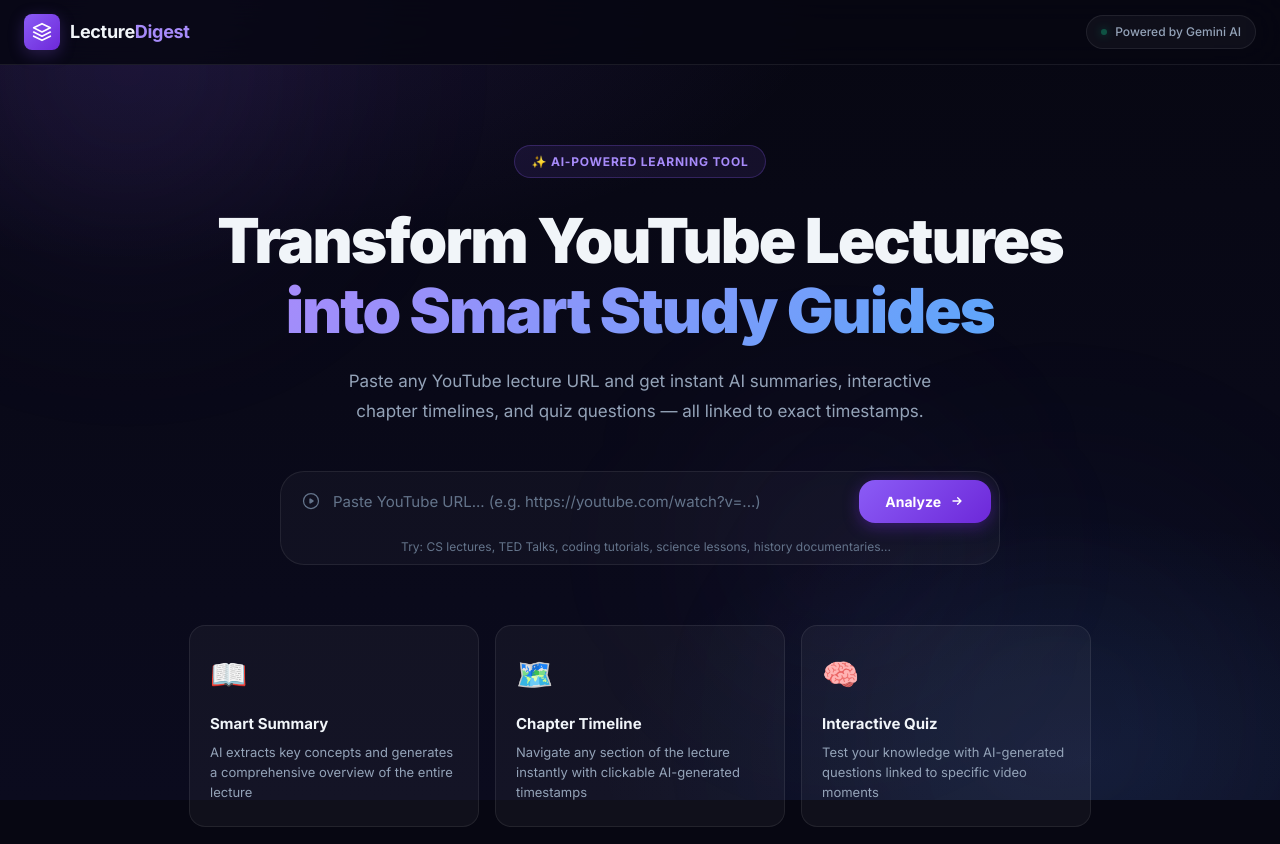
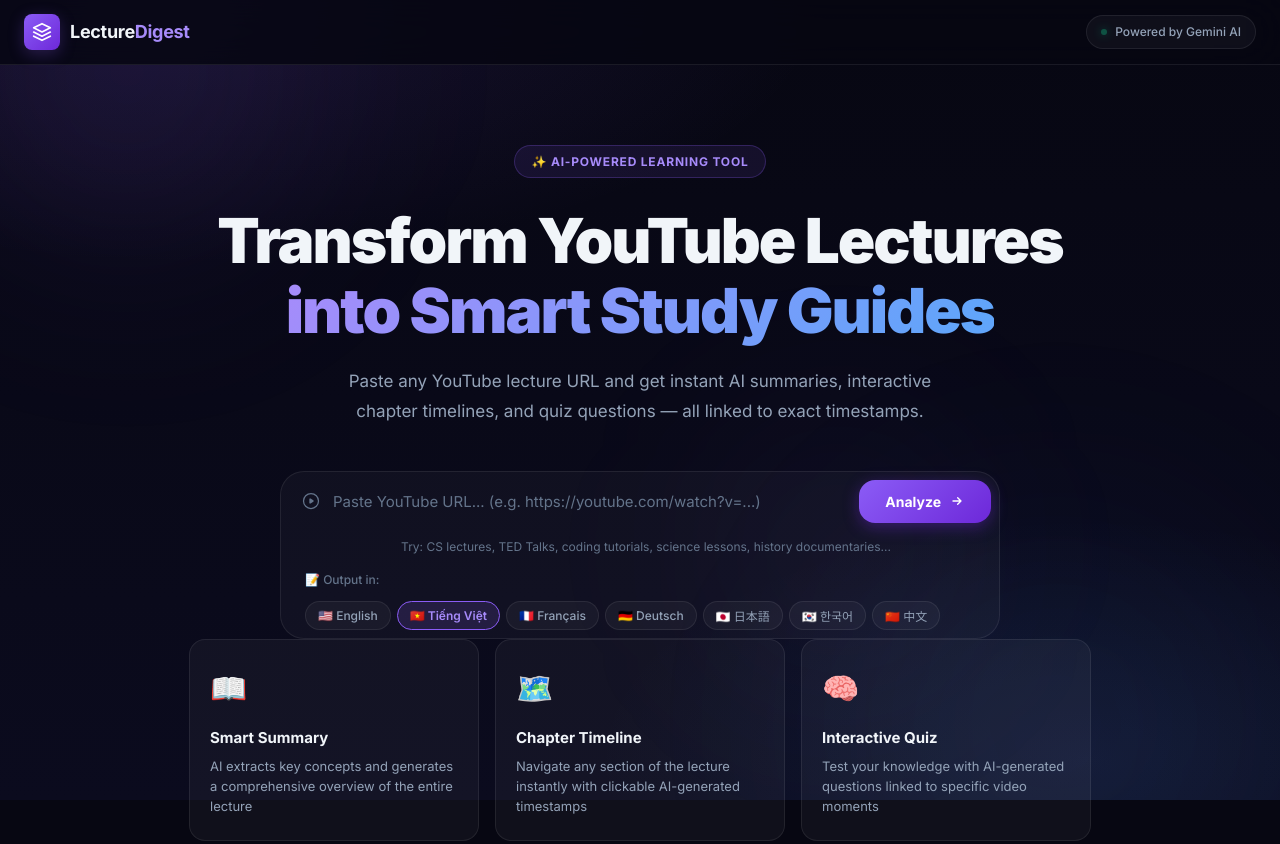
Before and after one commit to tridpt/LectureDigest, a plain HTML site: page frontend/index.html in a window 1280 px wide. Shown: the top 844 px of the page. Drawn offline with Linux system fonts and the light colour scheme.

Commit message:
feat: multilingual output support (7 languages)

```diff
--- a/frontend/app.js
+++ b/frontend/app.js
@@ -12,6 +12,7 @@ let ytPlayer         = null;
 let ytApiReady       = false;
 let pendingVideoId   = null;
 let analysisData     = null;
+let selectedLang     = 'Vietnamese'; // default output language
 
 const quizState = {
     questions:    [],
@@ -103,6 +104,15 @@ function resetToHero() {
 }
 
 // ──────────────────────────────────────
+// LANGUAGE SELECTOR
+// ──────────────────────────────────────
+function setLang(btn) {
+    selectedLang = btn.dataset.lang;
+    document.querySelectorAll('.lang-btn').forEach(b => b.classList.remove('active'));
+    btn.classList.add('active');
+}
+
+// ──────────────────────────────────────
 // LOADING ANIMATION
 // ──────────────────────────────────────
 function startLoadingAnimation() {
@@ -155,7 +165,7 @@ async function analyzeVideo() {
         const res = await fetch(`${API_BASE}/api/analyze`, {
             method:  'POST',
             headers: { 'Content-Type': 'application/json' },
-            body:    JSON.stringify({ url, language: 'en' }),
+            body:    JSON.stringify({ url, language: 'en', output_language: selectedLang }),
         });
 
         stopAnimation();
--- a/frontend/index.html
+++ b/frontend/index.html
@@ -75,7 +75,19 @@
                 <div class="search-hint">
                     Try: CS lectures, TED Talks, coding tutorials, science lessons, history documentaries...
                 </div>
-            </div>
+                <!-- Language selector -->
+                <div class="lang-row" role="group" aria-label="Output language">
+                    <span class="lang-label">📝 Output in:</span>
+                    <div class="lang-options" id="langOptions">
+                        <button class="lang-btn" data-lang="English" onclick="setLang(this)">🇺🇸 English</button>
+                        <button class="lang-btn active" data-lang="Vietnamese" onclick="setLang(this)">🇻🇳 Tiếng Việt</button>
+                        <button class="lang-btn" data-lang="French" onclick="setLang(this)">🇫🇷 Français</button>
+                        <button class="lang-btn" data-lang="German" onclick="setLang(this)">🇩🇪 Deutsch</button>
+                        <button class="lang-btn" data-lang="Japanese" onclick="setLang(this)">🇯🇵 日本語</button>
+                        <button class="lang-btn" data-lang="Korean" onclick="setLang(this)">🇰🇷 한국어</button>
+                        <button class="lang-btn" data-lang="Chinese" onclick="setLang(this)">🇨🇳 中文</button>
+                    </div>
+                </div>
         </div>
 
         <!-- Feature cards -->
--- a/frontend/style.css
+++ b/frontend/style.css
@@ -293,6 +293,51 @@ body {
     font-size: 12px;
     color: var(--text-muted);
     padding: 0 4px;
+}
+
+/* Language selector */
+.lang-row {
+    display: flex;
+    align-items: center;
+    gap: 12px;
+    margin-top: 14px;
+    padding: 0 4px;
+    flex-wrap: wrap;
+}
+.lang-label {
+    font-size: 12px;
+    color: var(--text-muted);
+    font-weight: 500;
+    white-space: nowrap;
+}
+.lang-options {
+    display: flex;
+    gap: 6px;
+    flex-wrap: wrap;
+}
+.lang-btn {
+    background: rgba(255, 255, 255, 0.04);
+    border: 1px solid var(--border);
+    color: var(--text-secondary);
+    padding: 5px 12px;
+    border-radius: 20px;
+    font-family: var(--font);
+    font-size: 12px;
+    font-weight: 500;
+    cursor: pointer;
+    transition: all var(--transition);
+    white-space: nowrap;
+}
+.lang-btn:hover {
+    border-color: rgba(139, 92, 246, 0.4);
+    color: var(--text-primary);
+    background: rgba(139, 92, 246, 0.08);
+}
+.lang-btn.active {
+    background: rgba(139, 92, 246, 0.15);
+    border-color: var(--accent);
+    color: var(--accent-light);
+    font-weight: 600;
 }
 
 /* Feature cards */
```
Also changed, not shown: 1 other file.
